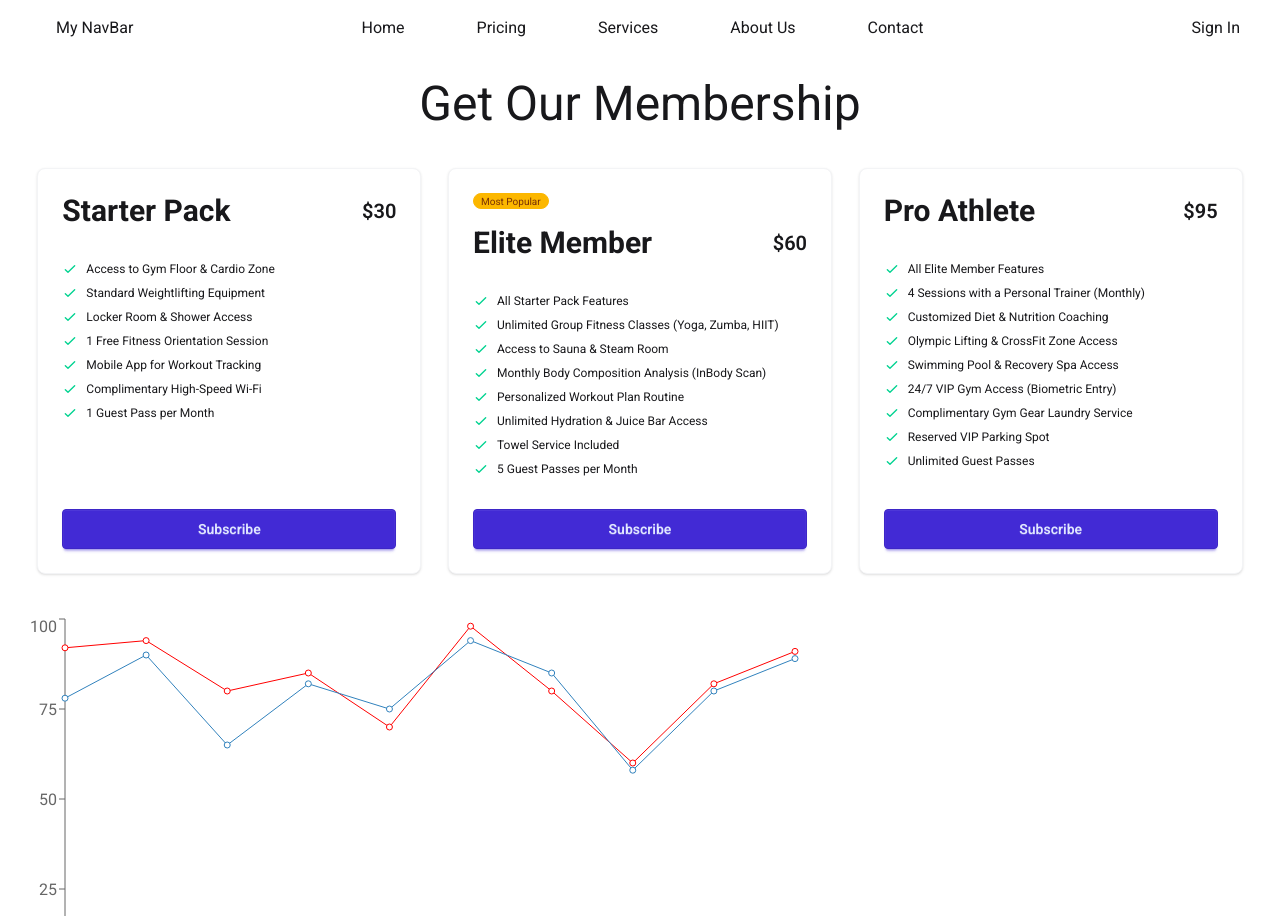
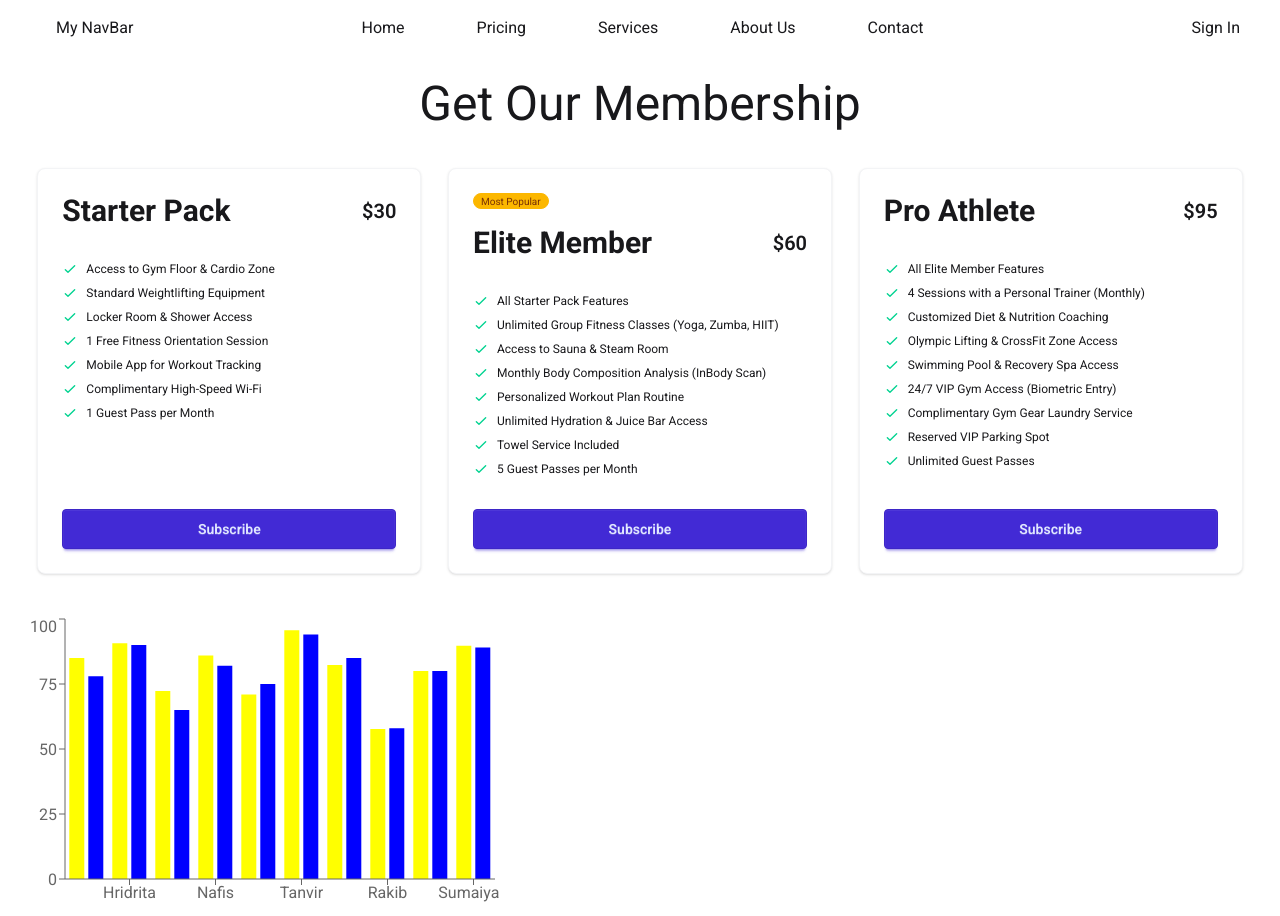
Before and after one commit to Hridrita/pricing-options, a React (Vite) app: page / in a window 1280 px wide. Shown: the top 916 px of the page. Built offline with nearby package versions, Linux system fonts and the light colour scheme.

Commit message:
added axios and bar chart

```diff
--- a/package.json
+++ b/package.json
@@ -11,6 +11,7 @@
   },
   "dependencies": {
     "@tailwindcss/vite": "^4.2.1",
+    "axios": "^1.13.6",
     "lucide-react": "^0.577.0",
     "react": "^19.2.4",
     "react-dom": "^19.2.4",
--- /dev/null
+++ b/public/marksData.json
@@ -0,0 +1,52 @@
+[
+  {
+    "id": 1,
+    "name": "Arnob",
+    "marks": { "physics": 85, "chemistry": 78, "math": 92 }
+  },
+  {
+    "id": 2,
+    "name": "Hridrita",
+    "marks": { "physics": 88, "chemistry": 90, "math": 94 }
+  },
+  {
+    "id": 3,
+    "name": "Samiul",
+    "marks": { "physics": 72, "chemistry": 65, "math": 80 }
+  },
+  {
+    "id": 4,
+    "name": "Nafis",
+    "marks": { "physics": 91, "chemistry": 82, "math": 85 }
+  },
+  {
+    "id": 5,
+    "name": "Anika",
+    "marks": { "physics": 68, "chemistry": 75, "math": 70 }
+  },
+  {
+    "id": 6,
+    "name": "Tanvir",
+    "marks": { "physics": 95, "chemistry": 94, "math": 98 }
+  },
+  {
+    "id": 7,
+    "name": "Sadia",
+    "marks": { "physics": 82, "chemistry": 85, "math": 80 }
+  },
+  {
+    "id": 8,
+    "name": "Rakib",
+    "marks": { "physics": 55, "chemistry": 58, "math": 60 }
+  },
+  {
+    "id": 9,
+    "name": "Mehedi",
+    "marks": { "physics": 78, "chemistry": 80, "math": 82 }
+  },
+  {
+    "id": 10,
+    "name": "Sumaiya",
+    "marks": { "physics": 89, "chemistry": 89, "math": 91 }
+  }
+]
--- a/src/App.jsx
+++ b/src/App.jsx
@@ -3,10 +3,14 @@ import './App.css'
 import Navbar from './components/DaisyNav/Navbar/Navbar'
 import PricingOptions from './components/DaisyNav/PricingOptions/PricingOptions'
 import ResultChart from './components/DaisyNav/ResultChart/ResultChart';
+import axios from 'axios';
+import MarksChart from './components/DaisyNav/MarksChart/MarksChart';
 
 
 const pricingPromise = fetch('PricingData.json')
 .then(res => res.json());
+
+const marksPromise = axios.get('marksData.json');
 
 function App() {
   return (
@@ -17,10 +21,14 @@ function App() {
 
       <main>
 
-        <Suspense fallback={<div className="text-center font-bold text-2xl">Loading Pricing...</div>}>
+        <Suspense fallback={<span className="text-center font-bold text-2xl">Loading Pricing...</span>}>
           <PricingOptions pricingPromise={pricingPromise} />
         </Suspense>
       </main>
+
+      <Suspense fallback={<span className="text-center font-bold text-2xl">Loading Pricing...</span>}>
+        <MarksChart marksPromise={marksPromise}></MarksChart>
+      </Suspense>
 
       <ResultChart></ResultChart>
     </>
--- /dev/null
+++ b/src/components/DaisyNav/MarksChart/MarksChart.jsx
@@ -0,0 +1,41 @@
+import React, { use } from 'react';
+import { Bar, BarChart, XAxis, YAxis } from 'recharts';
+
+const MarksChart = ({marksPromise}) => {
+    const marksDataResponse = use(marksPromise);
+    console.log(marksDataResponse);
+
+    const marksData = marksDataResponse.data;
+
+    //data processing for the chart
+    const marksChartData = marksData.map(studentData => {
+        const student = {
+            id: studentData.id,
+            name: studentData.name,
+            physics: studentData.marks.physics,
+            chemistry: studentData.marks.chemistry,
+            math: studentData.marks.math
+
+        };
+        const avg = (student.physics + student.chemistry + student.math)/3;
+        student.avg = avg;
+
+        return student;
+    });
+
+    console.log(marksChartData);
+
+    return (
+        <div>
+            <BarChart width={500} height={300} data={marksChartData}>
+                <XAxis dataKey="name"></XAxis>
+            <YAxis></YAxis>
+            <Bar dataKey="avg" fill='yellow'></Bar>
+            <Bar dataKey="chemistry" fill='blue'></Bar>
+            </BarChart>
+
+        </div>
+    );
+};
+
+export default MarksChart;
```
Also changed, not shown: 1 other file (tests, documents, lock files or other folders).
